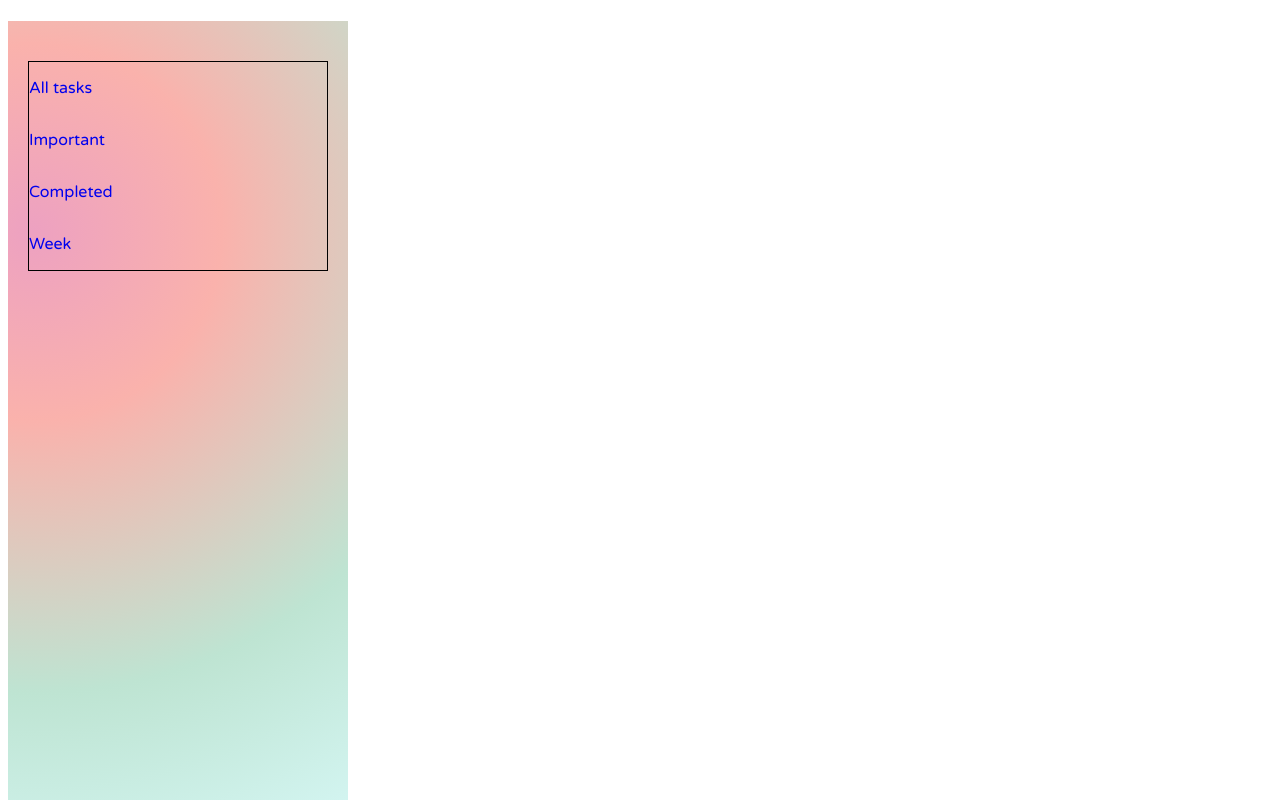
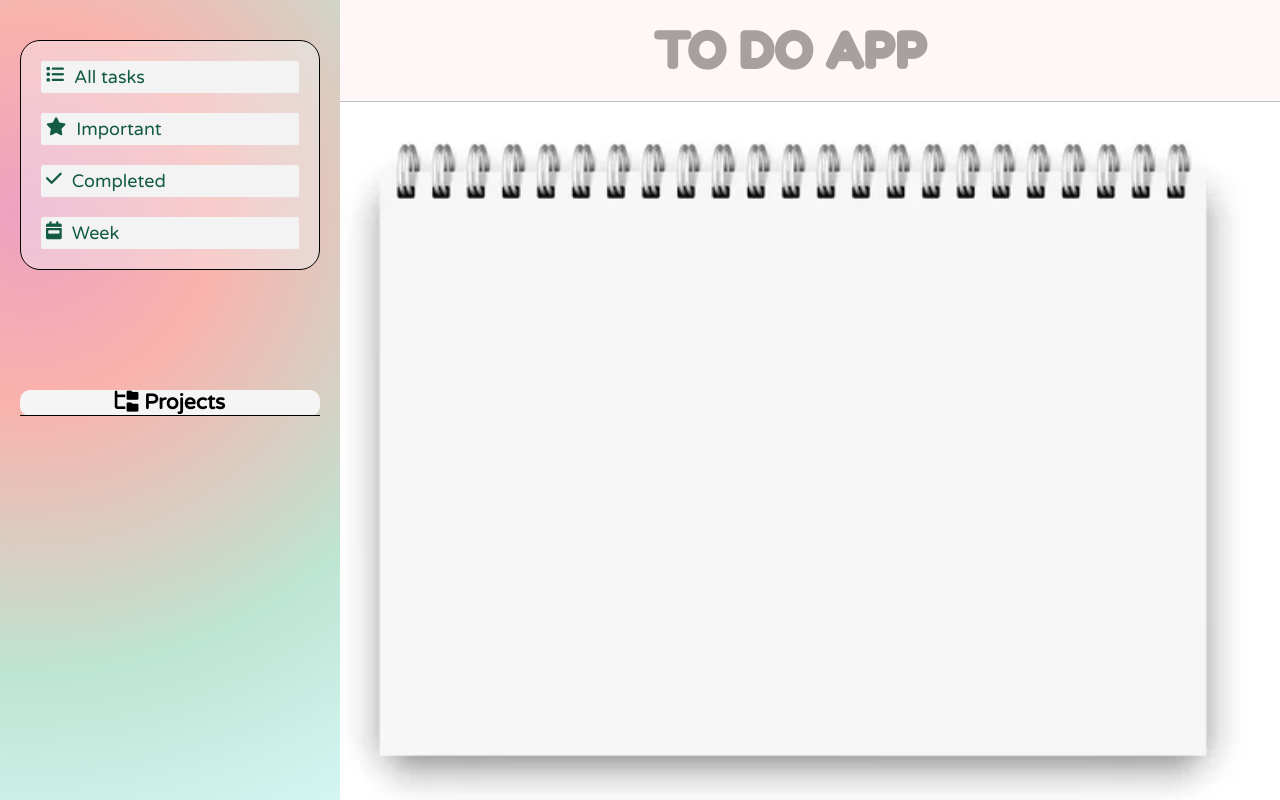
Before and after one commit to rivasbolinga/To-Do-App, a website built with webpack: page src/index.html in a window 1280 px wide. Shown: the top 800 px of the page. Built offline with nearby package versions, Linux system fonts and the light colour scheme.

Commit message:
fix linters

```diff
--- a/src/index.html
+++ b/src/index.html
@@ -5,28 +5,41 @@
     <meta name="viewport" content="width=device-width, initial-scale=1.0">
     <link rel="preconnect" href="https://fonts.googleapis.com">
 <link rel="preconnect" href="https://fonts.gstatic.com" crossorigin>
-<link href="https://fonts.googleapis.com/css2?family=Varela+Round&display=swap" rel="stylesheet">
+<link href="https://fonts.googleapis.com/css2?family=Fredoka+One&family=Varela+Round&display=swap" rel="stylesheet">
+
+<script src="https://kit.fontawesome.com/713945395b.js" crossorigin="anonymous"></script>
     <title>TO DO APP</title>
 </head>
 <body>
     <nav class="sidebar-menu">
       <div class="all-tasks-menu">
         <a href="#" class="menu-link">
+          <i class="fa-solid fa-list"></i>
           <p class="link-description">All tasks</p>
         </a>
         <a href="#" class="menu-link">
+          <i class="fa-solid fa-star"></i>
           <p class="link-description">Important</p>
         </a>
         <a href="#" class="menu-link">
+          <i class="fa-solid fa-check"></i>
           <p class="link-description">Completed</p>
         </a>
         <a href="#" class="menu-link">
+          <i class="fa-solid fa-calendar-week"></i>
           <p class="link-description">Week</p>
         </a>
       </div>
-      <div class="all-projects-menu"></div>
+      <div class="all-projects-container">
+        <h3 class="all-projects-menu">
+          <i class="fa-solid fa-folder-tree"></i>
+          Projects
+        </h3>
+
+      </div>
     </nav>
     <main class="main-app">
+
       <h1 class="app-title"> TO DO APP</h1>
       <div class="task-container"></div>
     </main>
--- a/src/style.css
+++ b/src/style.css
@@ -1,6 +1,34 @@
+p,
+h1,
+h2,
+h3,
+body {
+  margin: 0;
+  padding: 0;
+}
 
+.task-container {
+  background-image: url('./img/depositphotos_49934977-stock-illustration-notebook-a4-size.jpg');
+  background-repeat: no-repeat;
+  height: 1000px;
+  background-size: 100%;
+}
 
-@media only screen and (min-width:768px) {
+.main-app {
+  margin-left: 300px;
+}
+
+.app-title {
+  text-align: center;
+  font-size: 50px;
+  font-family: 'Fredoka One', cursive;
+  background: rgba(255, 192, 203, 0.148);
+  color: rgba(129, 123, 123, 0.704);
+  padding: 20px;
+  border-bottom: 1px solid rgba(128, 128, 128, 0.465);
+}
+
+@media only screen and (min-width: 768px) {
   .sidebar-menu {
     position: fixed;
     overflow: auto;
@@ -10,17 +38,43 @@
     background: radial-gradient(circle at 7.5% 24%, rgb(237, 161, 193) 0%, rgb(250, 178, 172) 25.5%, rgb(190, 228, 210) 62.3%, rgb(215, 248, 247) 93.8%);
     transition: transform 250ms;
     font-family: 'Varela Round', sans-serif;
+    font-size: 18px;
   }
 
   .all-tasks-menu {
     border: 1px solid black;
+    padding: 20px;
     display: flex;
     flex-direction: column;
     justify-content: center;
+    background-color: rgba(240, 248, 255, 0.366);
+    border-radius: 20px;
+    gap: 20px;
   }
 
   .all-tasks-menu a {
     list-style: none;
     text-decoration: none;
   }
+
+  .menu-link {
+    display: flex;
+    flex-direction: row;
+    color: rgb(20, 91, 70);
+    gap: 10px;
+    background-color: rgb(243, 243, 243);
+    border-radius: 2px;
+    padding: 5px;
+  }
+
+  .all-projects-menu {
+    margin-top: 120px;
+    border-bottom: 1px solid;
+    text-align: center;
+  }
+
+  .all-projects-container {
+    background-color: whitesmoke;
+    border-radius: 10px;
+  }
 }
--- a/webpack.config.js
+++ b/webpack.config.js
@@ -1,5 +1,6 @@
 const path = require('path');
 const HtmlWebpackPlugin = require('html-webpack-plugin');
+
 module.exports = {
   mode: 'development',
   entry: './src/index.js',
@@ -14,7 +15,7 @@ module.exports = {
   plugins: [
     new HtmlWebpackPlugin({
       title: 'Development',
-      template: './src/index.html'
+      template: './src/index.html',
     }),
   ],
   module: {
```
Also changed, not shown: src/img/depositphotos_49934977-stock-illustration-notebook-a4-size.jpg (added).
